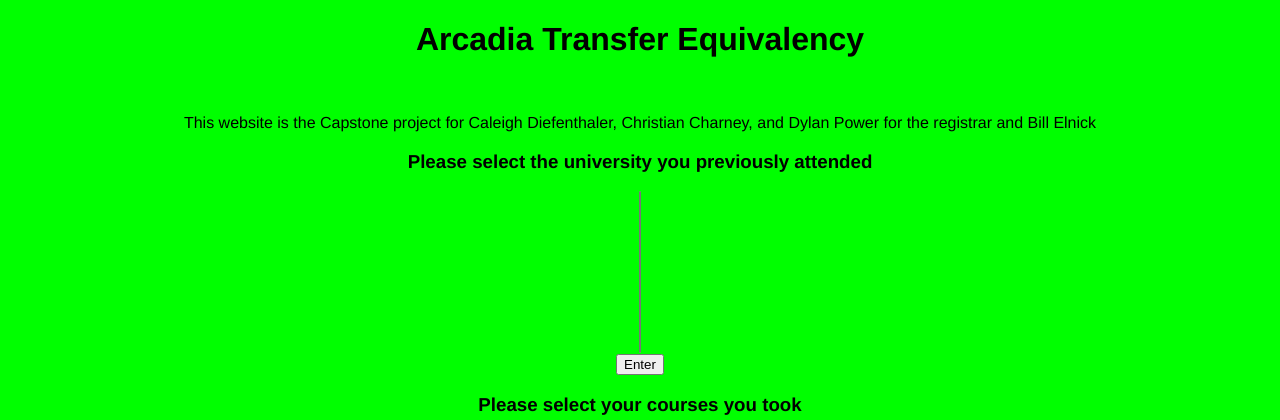
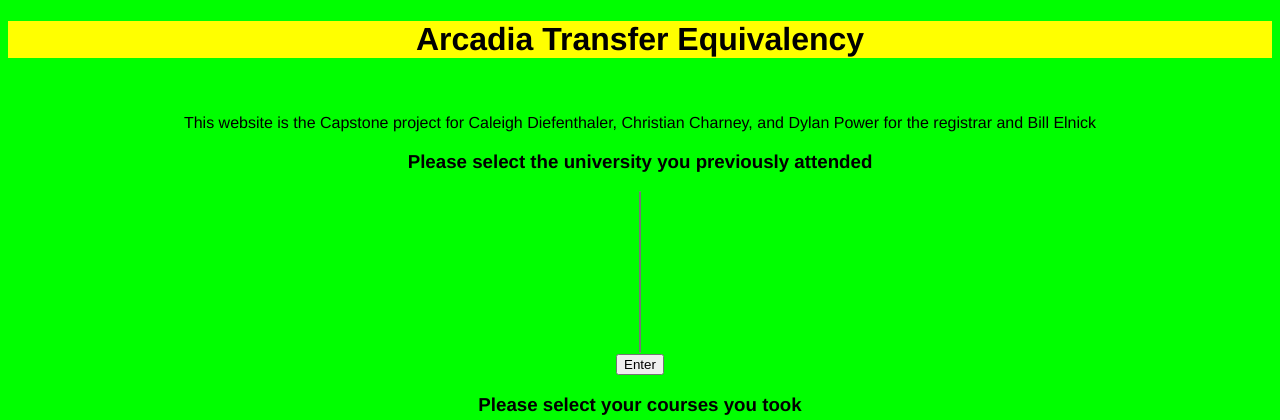
Before and after one commit to caleigh324/Capstone, a PHP site: page /code.php in a window 1280 px wide. Shown: the top 420 px of the page. Run offline with PHP 8.4, Linux system fonts and the light colour scheme; data that the repository does not hold is empty.

Commit message:
Add files via upload

```diff
--- a/style.css
+++ b/style.css
@@ -3,3 +3,6 @@
   text-align: center;
   background-color: lime;
 }
+h1{
+	background-color:yellow;
+}
```
